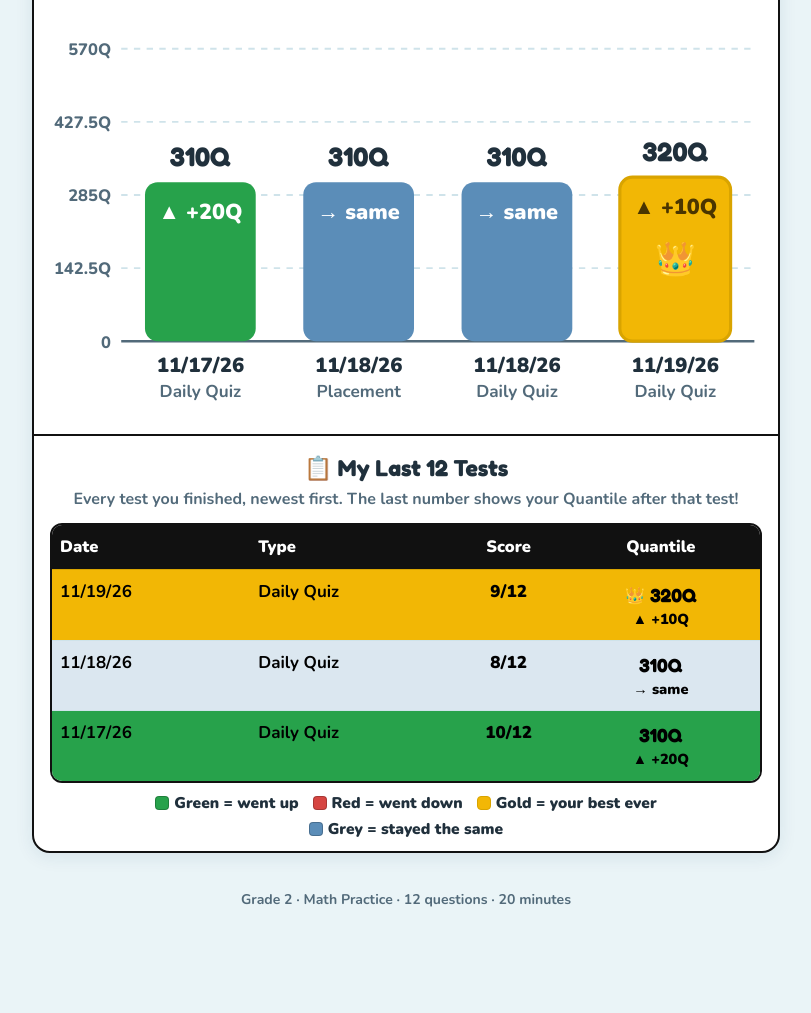
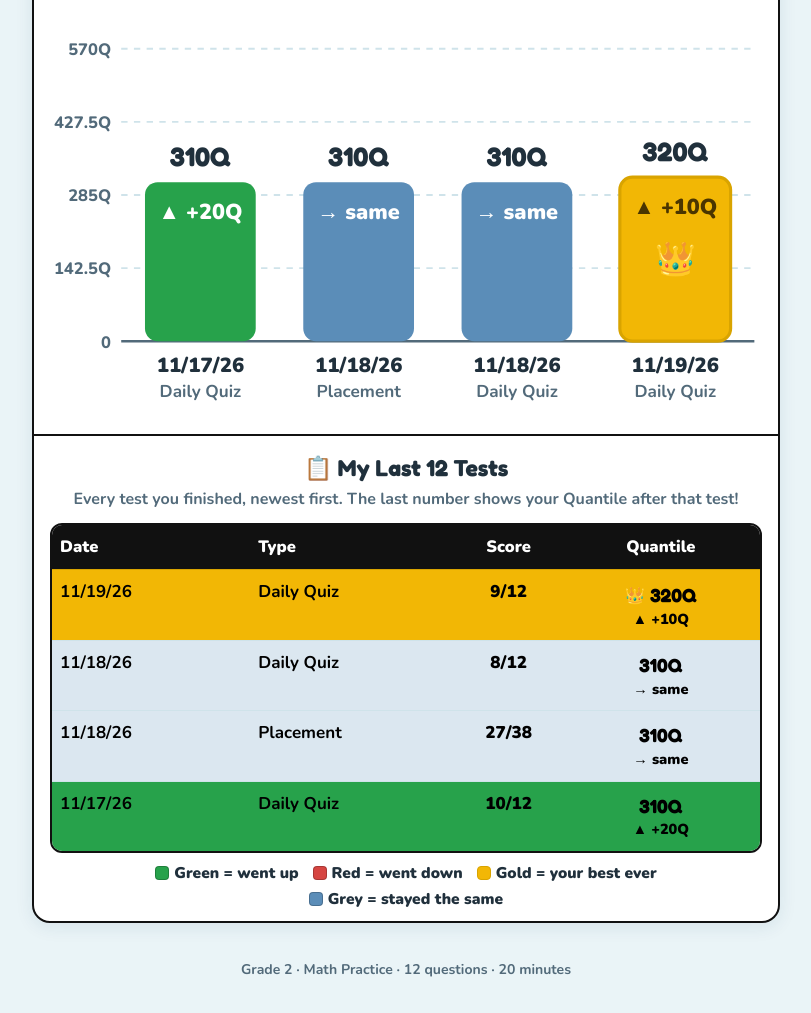
Before and after one commit to forexdad20-droid/Quiz-pages, a plain HTML site: page m2d.html in a window 1280 px wide. Shown: the part 1001-2014 px from the top of the page, without its empty margins (234-1045 px from the left). Before the commit the page ends 1968 px from the top, so only its background shows below. Drawn offline with nearby package versions, Linux system fonts and the light colour scheme.

Commit message:
Add Placement rows to Last-12 tables (m2d/m4d growth backfill, part 2)

```diff
--- a/m2d.html
+++ b/m2d.html
@@ -411,6 +411,7 @@
           <div class="hg-row hg-head" role="row"><span role="columnheader">Date</span><span role="columnheader">Type</span><span role="columnheader" class="c">Score</span><span role="columnheader" class="c">Quantile</span></div>
           <div class="hg-row best" role="row"><span class="date" role="cell">11/19/26</span><span role="cell">Daily Quiz</span><span class="c score" role="cell">9/12</span><span class="c lex" role="cell"><span class="lex-line"><span class="crown" aria-hidden="true">👑</span>320Q</span><span class="delta">▲ +10Q</span></span></div>
           <div class="hg-row same" role="row"><span class="date" role="cell">11/18/26</span><span role="cell">Daily Quiz</span><span class="c score" role="cell">8/12</span><span class="c lex" role="cell"><span class="lex-line">310Q</span><span class="delta">→ same</span></span></div>
+          <div class="hg-row same" role="row"><span class="date" role="cell">11/18/26</span><span role="cell">Placement</span><span class="c score" role="cell">27/38</span><span class="c lex" role="cell"><span class="lex-line">310Q</span><span class="delta">→ same</span></span></div>
           <div class="hg-row improved" role="row"><span class="date" role="cell">11/17/26</span><span role="cell">Daily Quiz</span><span class="c score" role="cell">10/12</span><span class="c lex" role="cell"><span class="lex-line">310Q</span><span class="delta">▲ +20Q</span></span></div>
           </div>
         </div>
@@ -483,6 +484,7 @@
           <div class="hg-row hg-head" role="row"><span role="columnheader">Date</span><span role="columnheader">Type</span><span role="columnheader" class="c">Score</span><span role="columnheader" class="c">Quantile</span></div>
           <div class="hg-row best" role="row"><span class="date" role="cell">11/19/26</span><span role="cell">Daily Quiz</span><span class="c score" role="cell">9/12</span><span class="c lex" role="cell"><span class="lex-line"><span class="crown" aria-hidden="true">👑</span>320Q</span><span class="delta">▲ +10Q</span></span></div>
           <div class="hg-row same" role="row"><span class="date" role="cell">11/18/26</span><span role="cell">Daily Quiz</span><span class="c score" role="cell">8/12</span><span class="c lex" role="cell"><span class="lex-line">310Q</span><span class="delta">→ same</span></span></div>
+          <div class="hg-row same" role="row"><span class="date" role="cell">11/18/26</span><span role="cell">Placement</span><span class="c score" role="cell">27/38</span><span class="c lex" role="cell"><span class="lex-line">310Q</span><span class="delta">→ same</span></span></div>
           <div class="hg-row improved" role="row"><span class="date" role="cell">11/17/26</span><span role="cell">Daily Quiz</span><span class="c score" role="cell">10/12</span><span class="c lex" role="cell"><span class="lex-line">310Q</span><span class="delta">▲ +20Q</span></span></div>
           </div>
         </div>
```
Also changed, not shown: m4d.html (+2 -0 lines).
